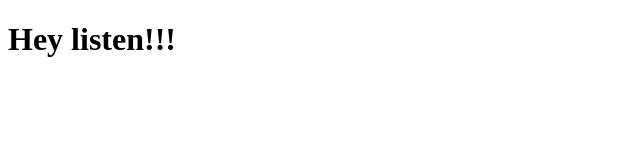
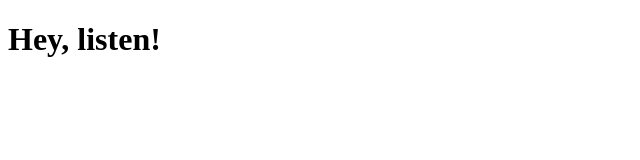
Before and after one commit to tchestnut85/nhl-dashboard, a Next.js app: page / in a window 1280 px wide. Shown: the top 160 px of the page, without its empty margins (0-640 px from the left). Built offline with nearby package versions, Linux system fonts and the light colour scheme.

Commit message:
install and configure prettier

```diff
--- a/package.json
+++ b/package.json
@@ -15,6 +15,8 @@
   },
   "devDependencies": {
     "eslint": "8.26.0",
-    "eslint-config-next": "12.3.1"
+    "eslint-config-next": "12.3.1",
+    "eslint-config-prettier": "^8.5.0",
+    "prettier": "^2.7.1"
   }
 }
--- a/src/pages/_app.jsx
+++ b/src/pages/_app.jsx
@@ -1,5 +1,5 @@
 function MyApp({ Component, pageProps }) {
-	return <Component {...pageProps} />;
+  return <Component {...pageProps} />;
 }
 
 export default MyApp;
--- a/src/pages/index.jsx
+++ b/src/pages/index.jsx
@@ -1,15 +1,17 @@
 import Head from 'next/head';
+
+const HEADING = 'Hey, listen!';
 
 export default function Home() {
   return (
     <div>
       <Head>
         <title>Create Next App</title>
-				<meta name='description' content='Generated by create next app' />
-				<link rel='icon' href='/favicon.ico' />
+        <meta name="description" content="Generated by create next app" />
+        <link rel="icon" href="/favicon.ico" />
       </Head>
       <main>
-				<h1>Hey listen!!!</h1>
+        <h1>{HEADING}</h1>
       </main>
     </div>
   );
```
Also changed, not shown: .eslintrc.json, 2 other files (tests, documents, lock files or other folders). Lines whose indentation alone changed are shown as unchanged.
